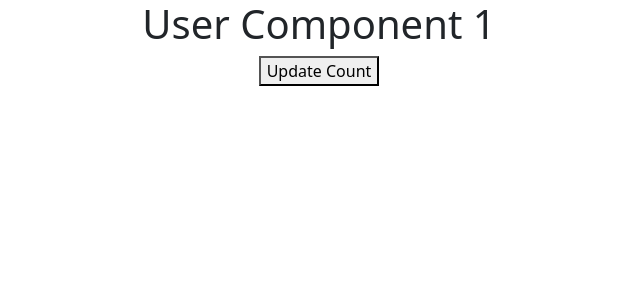
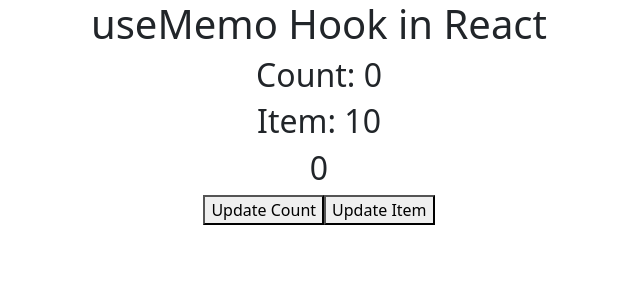
Before and after one commit to thisisshivamsingh/20-06-2022-Web-React, a React (Create React App) app: page / in a window 1280 px wide. Shown: the top 300 px of the page, without its empty margins (321-961 px from the left). Built offline with nearby package versions, Linux system fonts and the light colour scheme.

Commit message:
UseMemo Hook

```diff
--- a/src/App.js
+++ b/src/App.js
@@ -1,22 +1,25 @@
 import "./App.css";
-import React, { PureComponent } from "react";
-import User from "./User";
-class App extends React.Component {
-  constructor() {
-    super();
-    this.state = {
-      count: 1,
-    };
-  }
-  render() {
-    return (
-      <div className="App">
-        <User count={this.state.count} />
-        <button onClick={() => this.setState({ count: this.state.count + 1 })}>
-          Update Count
-        </button>
-      </div>
-    );
-  }
+import React, { useState, useMemo } from "react";
+function App() {
+  const [count, setCount] = useState(0);
+  const [item, setItem] = useState(10);
+  const multiCountMemo = useMemo(
+    function multiCount() {
+      console.log("multiCount");
+      return count * 5;
+    },
+    [count]
+  );
+  return (
+    <div className="App">
+      <h1>useMemo Hook in React</h1>
+      <h2>Count: {count}</h2>
+      <h2>Item: {item}</h2>
+      <h2>{multiCountMemo}</h2>
+      <button onClick={() => setCount(count + 1)}>Update Count</button>
+      <button onClick={() => setItem(item * 10)}>Update Item</button>
+    </div>
+  );
 }
+
 export default App;
```
